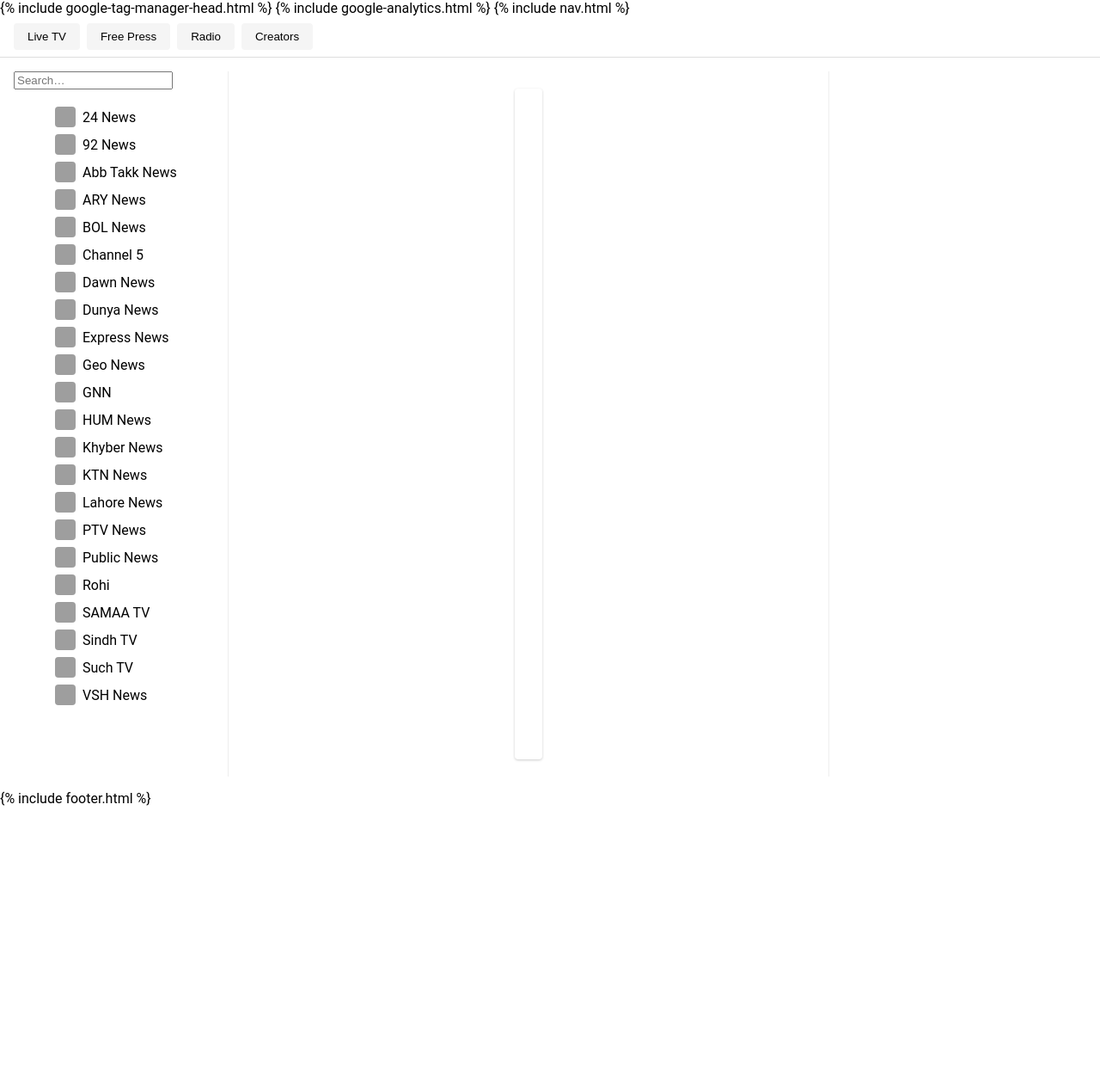
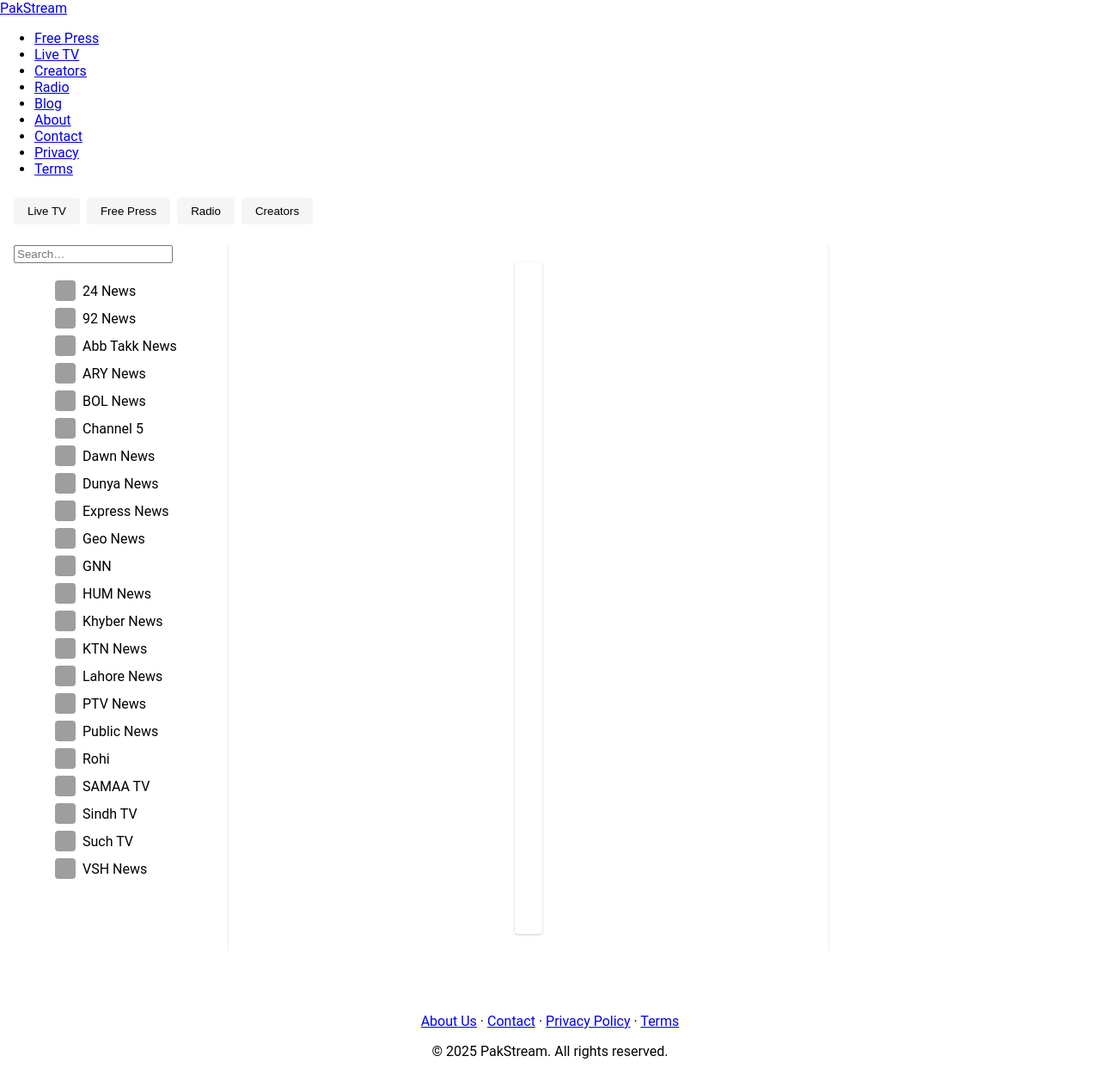
Before and after one commit to atifwaqar/pakstream, a Jekyll site: the page media-hub.html, which Jekyll copies as it is, in a window 1280 px wide, cut to the strip 0-1264 px from the top of the page. Shown: the whole strip at 86% size. Built offline with Jekyll 4.4.1, drawn with Linux system fonts in a browser that asks for light colours; before the commit the page ends 938 px from its top, so only the background shows below that; grey boxes are pictures that could not be loaded.

Commit message:
Update media-hub.html

```diff
--- a/media-hub.html
+++ b/media-hub.html
@@ -1,27 +1,57 @@
 <!DOCTYPE html>
 <html lang="en">
 <head>
-  {% include google-tag-manager-head.html %}
-  {% include google-analytics.html %}
+  <!-- Google Tag Manager -->
+  <script id="gtm-script">
+    // paste the same GTM snippet you use in radio.html/livetv.html
+  </script>
+  <!-- End Google Tag Manager -->
+
+  <!-- Google Analytics -->
+  <script id="ga-script">
+    // paste your google-analytics.html content here
+  </script>
+  <!-- End Google Analytics -->
+
   <meta charset="UTF-8">
   <meta name="viewport" content="width=device-width,initial-scale=1.0">
   <title>PakStream Media Hub</title>
   <meta name="description" content="PakStream Media Hub - Watch Live TV, listen to Radio, follow Free Press and Creators all in one place.">
+
+  <!-- Your existing site styles -->
+  <link rel="stylesheet" href="css/style.css">
+  <!-- Media Hub styles -->
   <link rel="stylesheet" href="css/media-hub.css">
-  <link rel="stylesheet" href="css/style.css"> <!-- your existing main CSS -->
 </head>
 <body>
-  {% include nav.html %}
+  <!-- Top Navigation Bar -->
+  <header>
+    <nav class="navbar">
+      <div class="nav-container">
+        <a href="index.html" class="nav-logo">PakStream</a>
+        <ul class="nav-menu">
+          <li><a href="freepress.html">Free Press</a></li>
+          <li><a href="livetv.html">Live TV</a></li>
+          <li><a href="creators.html">Creators</a></li>
+          <li><a href="radio.html">Radio</a></li>
+          <li><a href="blog.html">Blog</a></li>
+          <li><a href="about.html">About</a></li>
+          <li><a href="contact.html">Contact</a></li>
+          <li><a href="privacy.html">Privacy</a></li>
+          <li><a href="terms.html">Terms</a></li>
+        </ul>
+      </div>
+    </nav>
+  </header>
 
+  <!-- Media Hub Layout -->
   <div class="mh-container">
-    <header class="mh-header">
-      <div class="mh-mode-switcher">
-        <button data-mode="tv">Live TV</button>
-        <button data-mode="freepress">Free Press</button>
-        <button data-mode="radio">Radio</button>
-        <button data-mode="creators">Creators</button>
-      </div>
-    </header>
+    <div class="mh-mode-switcher">
+      <button data-mode="tv">Live TV</button>
+      <button data-mode="freepress">Free Press</button>
+      <button data-mode="radio">Radio</button>
+      <button data-mode="creator">Creators</button>
+    </div>
 
     <main class="mh-main">
       <aside class="mh-left">
@@ -40,8 +70,18 @@
     </main>
   </div>
 
-  {% include footer.html %}
+  <!-- Footer -->
+  <footer>
+    <div class="footer-container">
+      <a href="about.html">About Us</a> ·
+      <a href="contact.html">Contact</a> ·
+      <a href="privacy.html">Privacy Policy</a> ·
+      <a href="terms.html">Terms</a>
+      <p>© 2025 PakStream. All rights reserved.</p>
+    </div>
+  </footer>
 
+  <!-- Scripts -->
   <script src="js/media-hub.js"></script>
 </body>
 </html>
```
